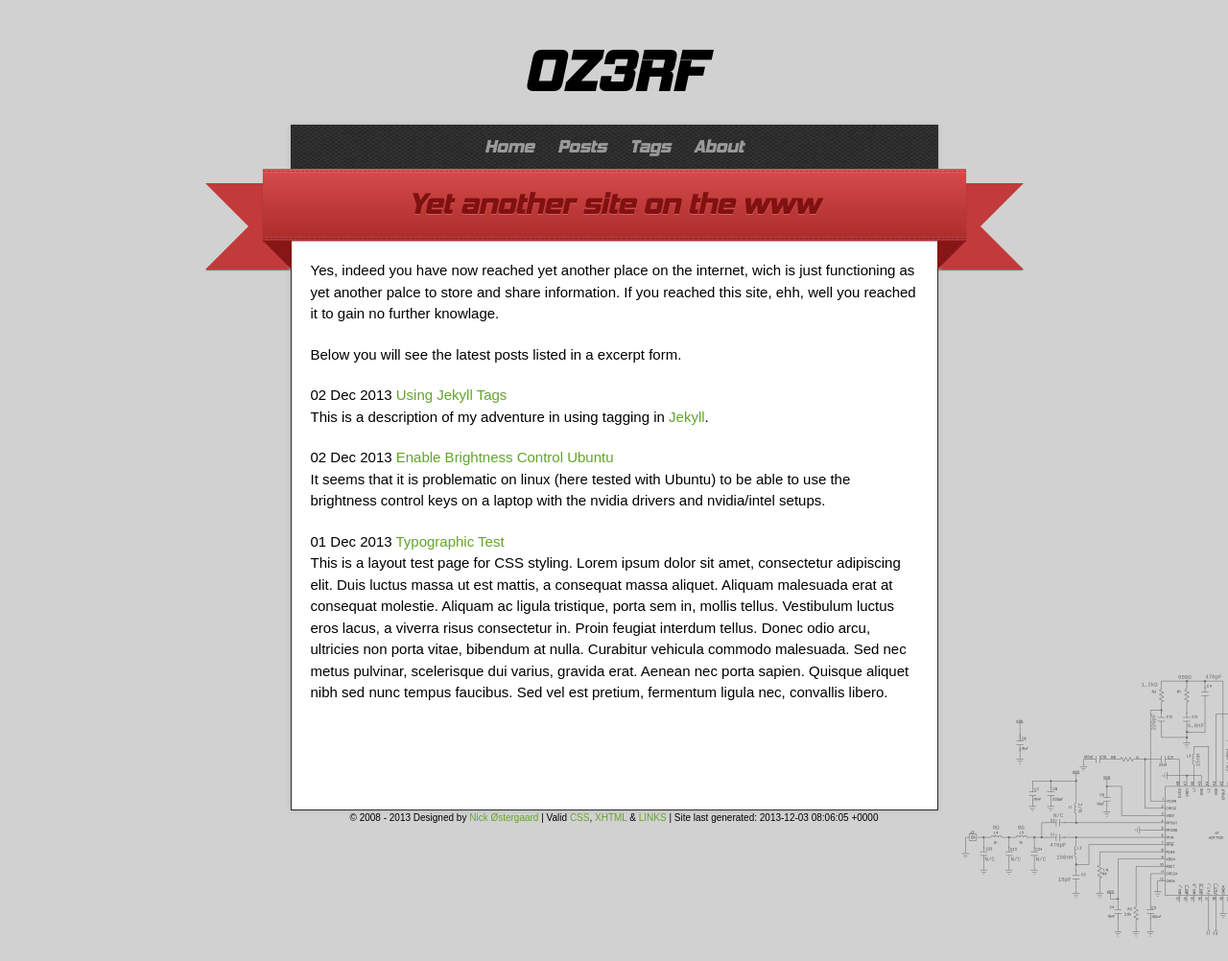
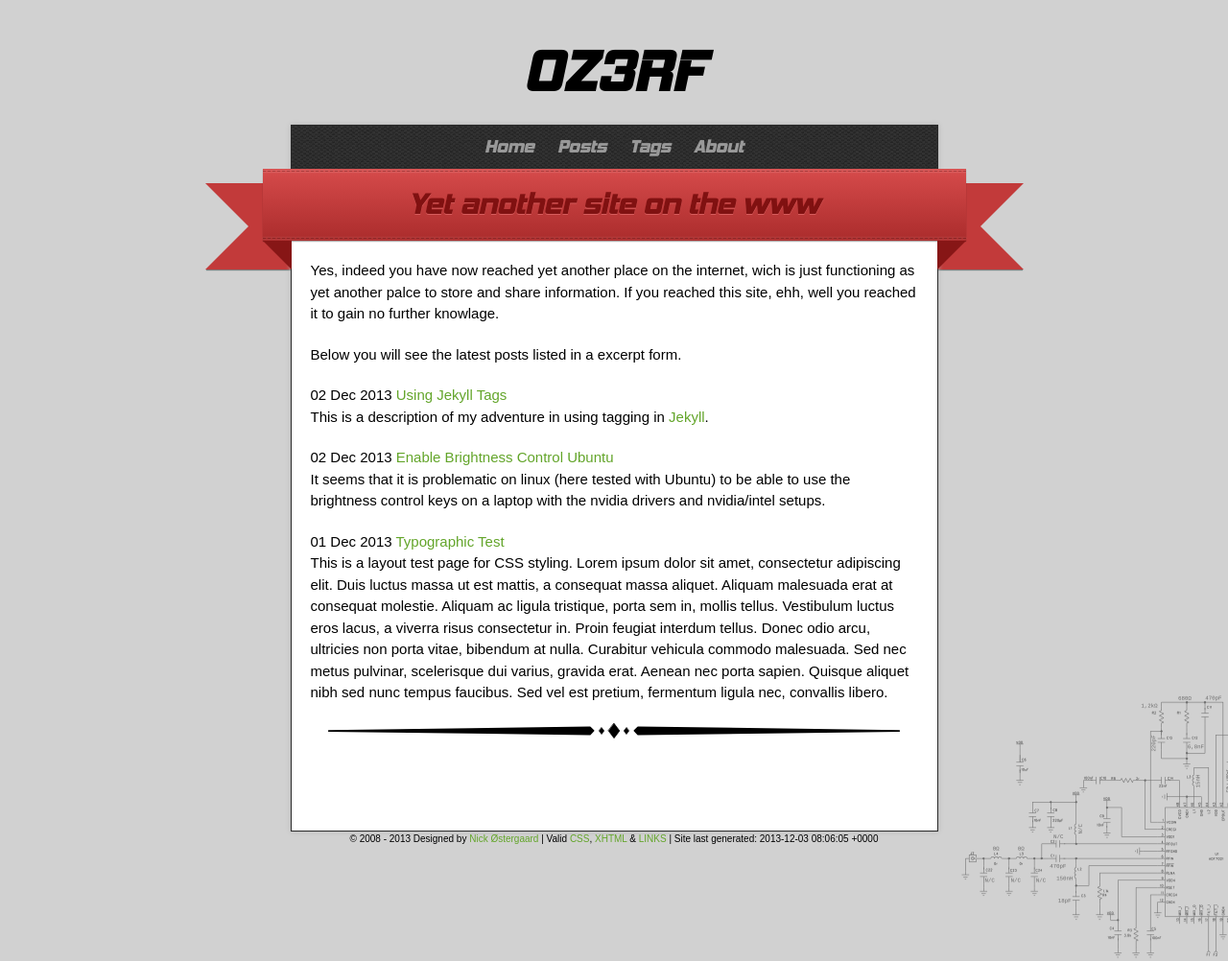
Before and after one commit to nickoe/nickoe.github.io, a Jekyll site: the page built from index.md, in a window 1280 px wide. Shown: the whole page at 96% size. Built offline with Jekyll 4.4.1, drawn with Linux system fonts in a browser that asks for light colours; before the commit the page ends 980 px from its top, so only the background shows below that.

Commit message:
Add seperator

```diff
--- a/_layouts/default.html
+++ b/_layouts/default.html
@@ -31,6 +31,9 @@
 					{{ site.url }}
 					{{ content }}
         </article>
+				<center>
+					<embed src="/gfx/seperator.svg" width="600"	type="image/svg+xml" />
+				</center>
 			</div> <!-- end #main -->
 		</div> <!-- end #container -->
     <footer>
```
Also changed, not shown: gfx/seperator.svg (added).
